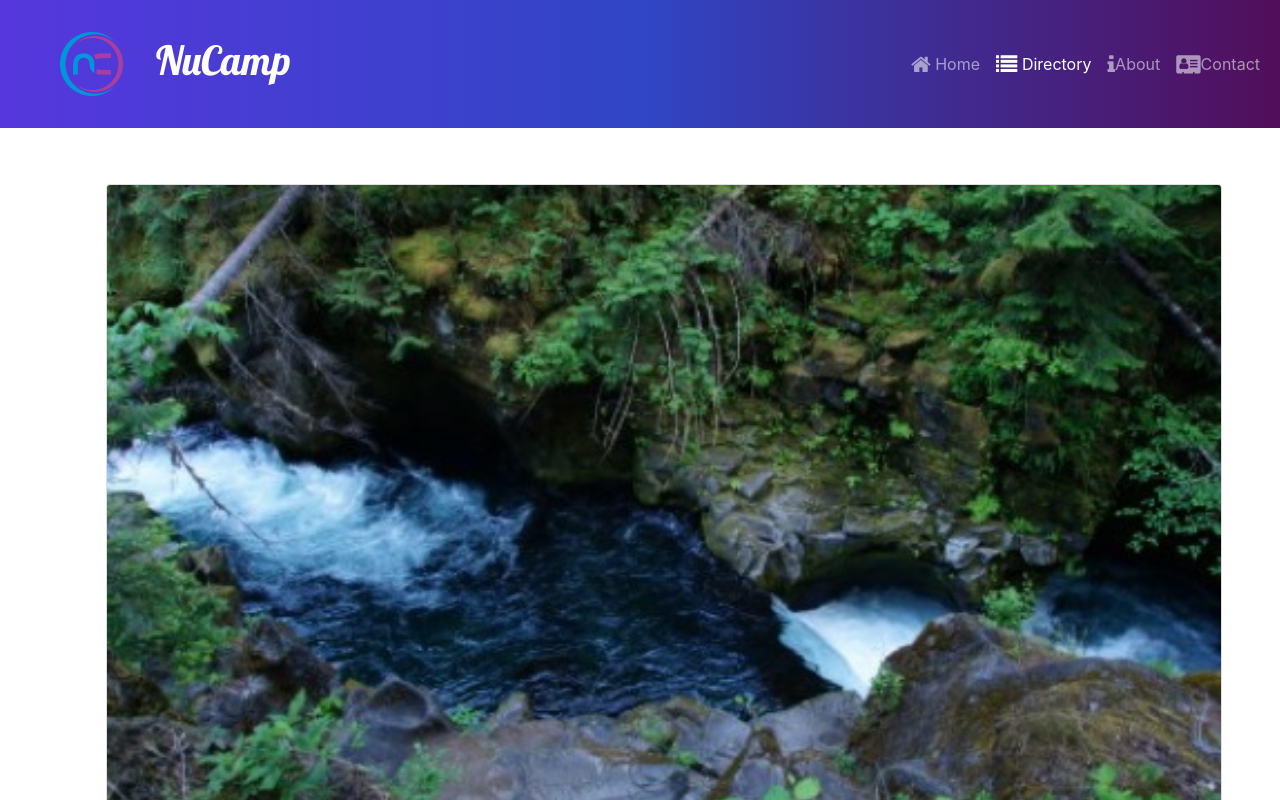
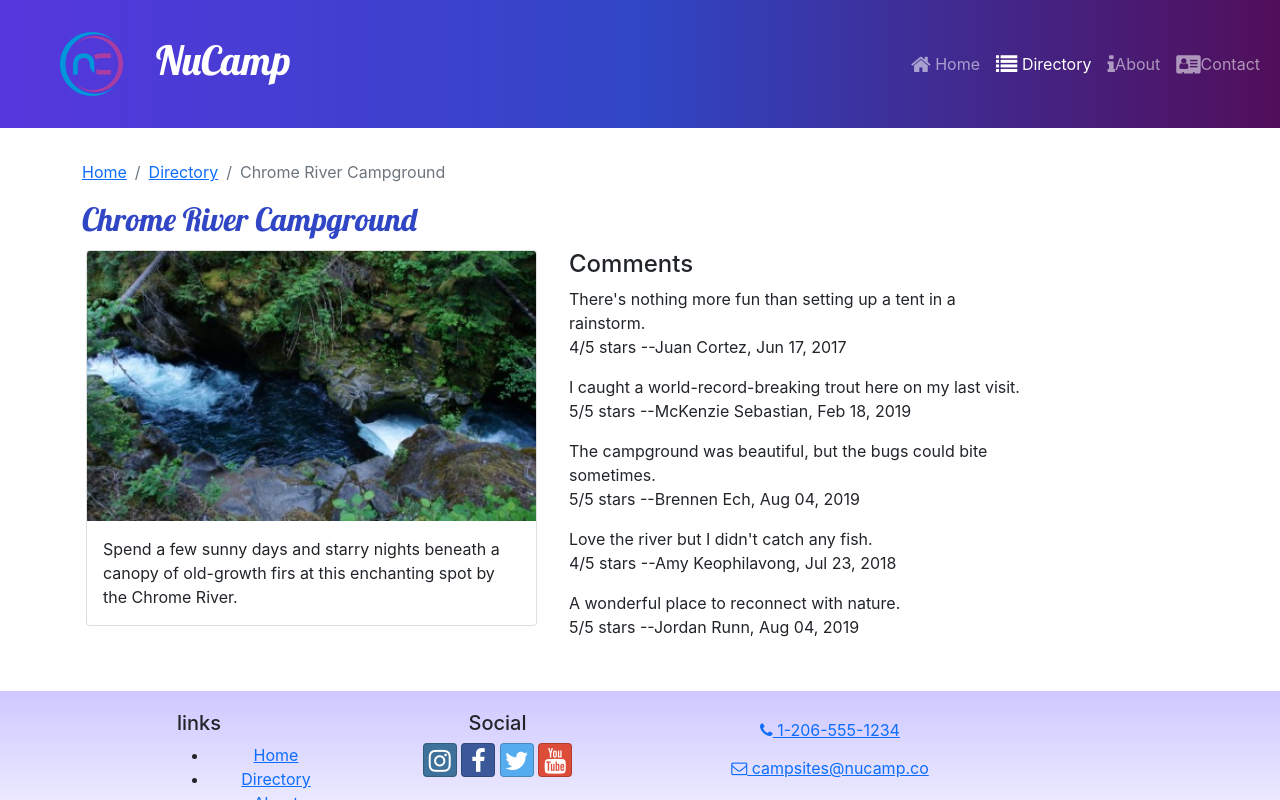
Before and after one commit to Nanitosse/loveReact, a React (Create React App) app: page /directory/1 in a window 1280 px wide. Shown: the top 800 px of the page. Built offline with nearby package versions, Linux system fonts and the light colour scheme.

Commit message:
subheader

```diff
--- /dev/null
+++ b/src/components/SubHeader.js
@@ -0,0 +1,28 @@
+import { col, Row, Breadcrumb, BreadcrumbItem, Col } from 'reactstrap';
+import { Link } from 'react-router-dom';
+
+
+const SubHeader = ({ current, detail }) => {
+    return (
+        <Row>
+            <Col>
+                <Breadcrumb>
+                    <BreadcrumbItem>
+                        <Link to='/'>Home</Link>
+                    </BreadcrumbItem>
+                    {detail && (
+                        <BreadcrumbItem>
+                            <Link to='/directory'>Directory</Link>
+                        </BreadcrumbItem>
+                    )}
+                    <BreadcrumbItem active>{current}</BreadcrumbItem>
+                </Breadcrumb>
+                <h2>{current}</h2>
+
+            </Col>
+        </Row>
+    )
+
+}
+
+export default SubHeader;
--- a/src/features/campsites/CampsiteDetail.js
+++ b/src/features/campsites/CampsiteDetail.js
@@ -6,7 +6,7 @@ const CampsiteDetail= ({campsite})=>{
 
 
      return (
-        <Col md='12' className="m-4">
+        <Col md='5' className="m-1">
             <Card>
                 <CardImg  top src={image} alt={name} />
                 <CardBody>
--- /dev/null
+++ b/src/features/comments/Comment.js
@@ -0,0 +1,17 @@
+import { formatDate } from "../../utils/formatDate";
+
+const Comment =({comment})=>{
+    const {text:commentText,rating,author,date}= comment;
+
+    return(
+        <p>
+            {commentText}
+            <br/>
+            {rating}/5 stars --{author}, {formatDate(date)}
+
+        </p>
+    )
+
+}
+
+export default Comment;
--- /dev/null
+++ b/src/features/comments/CommentsList.js
@@ -0,0 +1,27 @@
+import { Col } from "reactstrap";
+import Comment from "./Comment";
+import { selectCommentsByCampsiteId } from "./commentsSlice";
+
+const CommentsList =({campsiteId})=>{
+    const comments=selectCommentsByCampsiteId(campsiteId);
+    if(comments && comments.length>0){
+        return(
+            <Col md='5' className="m-1">
+                <h4>Comments</h4>
+                {comments.map((comment)=>{
+                    return <Comment key={comment.id} comment={comment}/>
+                })}
+            </Col>
+
+
+        )
+    }
+    return(
+        <Col md='5' className="m-1">
+            there are no comments for this campsite yet
+        </Col>
+    )
+
+}
+
+export default CommentsList;
--- /dev/null
+++ b/src/features/comments/commentsSlice.js
@@ -0,0 +1,7 @@
+import {COMMENTS} from '../../app/shared /COMMENTS';
+
+export const selectCommentsByCampsiteId = (campsiteId)=>{
+
+    return COMMENTS.filter((comment)=> comment.campsiteId===parseInt(campsiteId))
+
+}
--- a/src/pages/CampsiteDetailPage.js
+++ b/src/pages/CampsiteDetailPage.js
@@ -2,6 +2,8 @@ import {Container,Row} from "reactstrap";
 import {useParams}  from 'react-router-dom';
 import { selectCampsiteById } from "../features/campsites/campsitesSlice";
 import CampsiteDetail from "../features/campsites/CampsiteDetail";
+import CommentsList from "../features/comments/CommentsList";
+import SubHeader from "../components/SubHeader";
 
 const CampsiteDetailPage = ()=>{
     const {campsiteId } = useParams();
@@ -9,8 +11,10 @@ const CampsiteDetailPage = ()=>{
 
     return(
         <Container>
+            <SubHeader current={campsite.name} detail={true}/>
             <Row>
                 <CampsiteDetail campsite={campsite}/>
+                <CommentsList campsiteId={campsiteId}/>
             </Row>
         </Container>
 
--- a/src/pages/CampsitesDirectoryPage.js
+++ b/src/pages/CampsitesDirectoryPage.js
@@ -3,12 +3,14 @@ import { Container, Row, Col } from 'reactstrap';
 import CampsitesList from '../features/campsites/CampsitesList'
 //import { selectCampsiteById } from '../features/campsites/campsitesSlice';
 //import { useState } from "react";
+import SubHeader from '../components/SubHeader';
 
 
 const CampsitesDirectoryPage = () => {
 
     return (
         <Container>
+            <SubHeader current='directory'/>
             <CampsitesList  />
         </Container>
 
--- a/src/pages/HomePage.js
+++ b/src/pages/HomePage.js
@@ -1,10 +1,13 @@
 import { Container } from "reactstrap";
 import DisplayList from "../features/display/DisplayList";
+import SubHeader from "../components/SubHeader";
+
 
 
 const HomePage= () =>{
     return (
         <Container>
+            <SubHeader current='Home'/>
             <DisplayList/>
         </Container>
     )
--- /dev/null
+++ b/src/utils/formatDate.js
@@ -0,0 +1,9 @@
+export const formatDate =(date)=>{
+    return new Intl.DateTimeFormat("en-us", {
+        year:'numeric',
+        month:'short',
+        day:'2-digit'
+    }
+
+    ).format(new Date(Date.parse(date)));
+};
```
